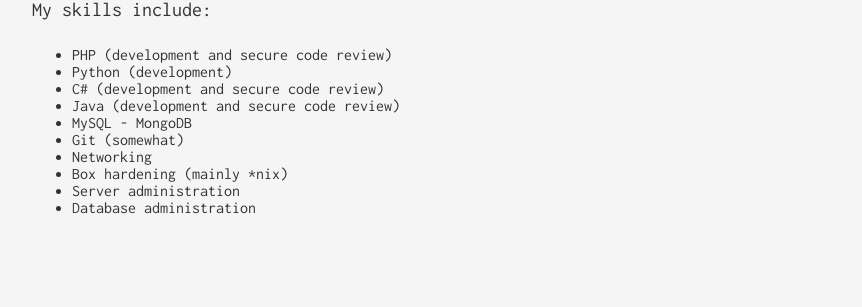
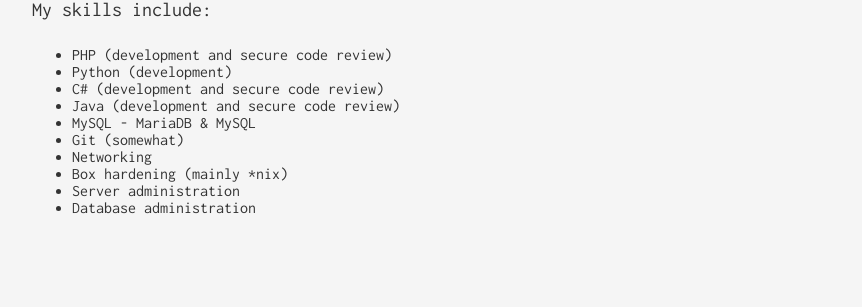
Before and after one commit to CalifaxYT/PersonalWS, a Jekyll site: the page built from about.md, in a window 1280 px wide. Shown: the part 652-959 px from the top of the page, without its empty margins (208-1070 px from the left). Built offline with Jekyll 4.4.1, drawn with Linux system fonts in a browser that asks for light colours.

Commit message:
• Correct info •

```diff
--- a/about.md
+++ b/about.md
@@ -13,7 +13,7 @@ My skills include:
 * Python (development)
 * C# (development and secure code review)
 * Java (development and secure code review)
-* MySQL - MongoDB
+* MySQL - MariaDB & MySQL
 * Git (somewhat)
 * Networking
 * Box hardening (mainly *nix)
```
